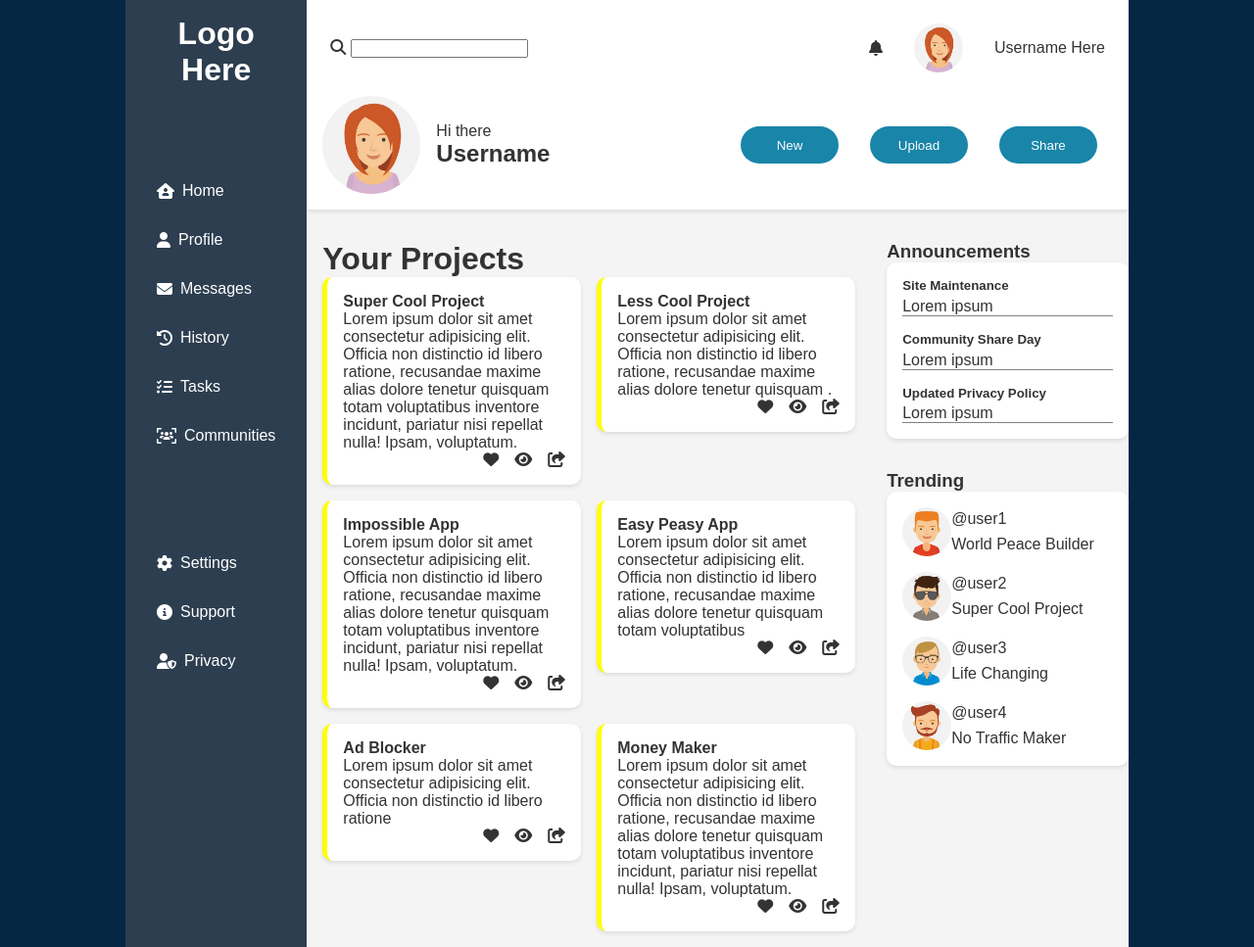
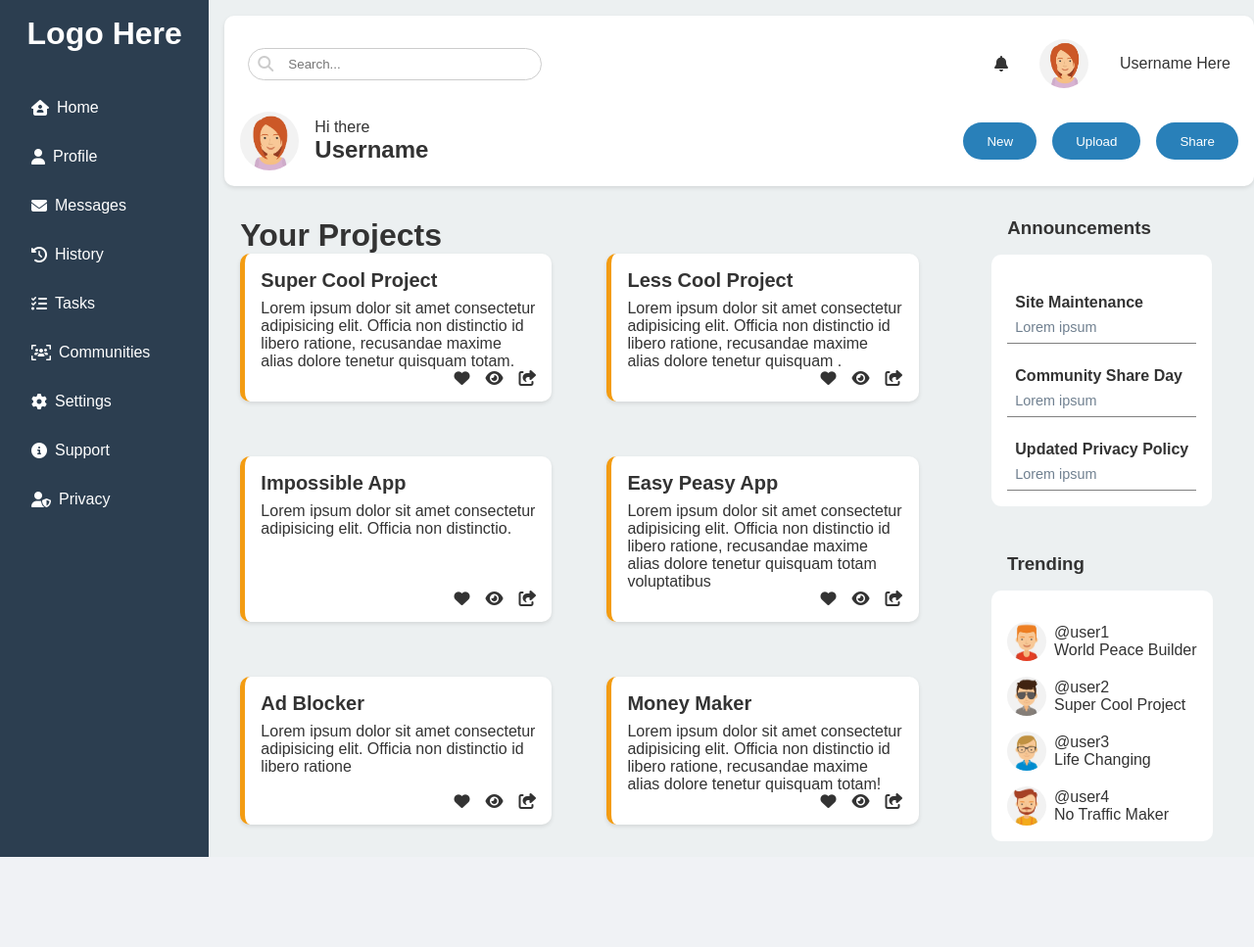
Before and after one commit to serena-peschiaroli/html-css-dashboard-template, a plain HTML site: page index.html in a window 1280 px wide. Shown: the whole page at 98% size. After the commit the page ends 875 px from the top, so only its background shows below. Drawn offline with Linux system fonts and the light colour scheme.

Commit message:
WIP: grids

```diff
--- a/index.html
+++ b/index.html
@@ -38,8 +38,8 @@
             <div class="header">
                 <div class="header-top">
                     <div class="search-wrapper">
-                        <i class="fa-solid fa-magnifying-glass"></i>
-                        <input type="text" class="search-bar">
+                        <input type="text" class="search-bar" placeholder="Search...">
+                        <i class="fa-solid fa-magnifying-glass search-icon"></i>
                     </div>
                     <div class="nav-wrapper">
                         <ul>
@@ -76,7 +76,8 @@
                                 <h4>Super Cool Project</h4>
                             </div>
                             <div class="card-body">
-                                <p>Lorem ipsum dolor sit amet consectetur adipisicing elit. Officia non distinctio id libero ratione, recusandae maxime alias dolore tenetur quisquam totam voluptatibus inventore incidunt, pariatur nisi repellat nulla! Ipsam, voluptatum.</p>
+                                <p>Lorem ipsum dolor sit amet consectetur adipisicing elit. Officia non distinctio id
+                                    libero ratione, recusandae maxime alias dolore tenetur quisquam totam.</p>
                             </div>
                             <div class="card-footer">
                                 <ul>
@@ -96,7 +97,8 @@
                                 <h4>Less Cool Project</h4>
                             </div>
                             <div class="card-body">
-                                <p>Lorem ipsum dolor sit amet consectetur adipisicing elit. Officia non distinctio id libero ratione, recusandae maxime alias dolore tenetur quisquam .</p>
+                                <p>Lorem ipsum dolor sit amet consectetur adipisicing elit. Officia non distinctio id
+                                    libero ratione, recusandae maxime alias dolore tenetur quisquam .</p>
                             </div>
                             <div class="card-footer">
                                 <ul>
@@ -116,7 +118,7 @@
                                 <h4>Impossible App</h4>
                             </div>
                             <div class="card-body">
-                                <p>Lorem ipsum dolor sit amet consectetur adipisicing elit. Officia non distinctio id libero ratione, recusandae maxime alias dolore tenetur quisquam totam voluptatibus inventore incidunt, pariatur nisi repellat nulla! Ipsam, voluptatum.</p>
+                                <p>Lorem ipsum dolor sit amet consectetur adipisicing elit. Officia non distinctio.</p>
                             </div>
                             <div class="card-footer">
                                 <ul>
@@ -136,7 +138,9 @@
                                 <h4>Easy Peasy App</h4>
                             </div>
                             <div class="card-body">
-                                <p>Lorem ipsum dolor sit amet consectetur adipisicing elit. Officia non distinctio id libero ratione, recusandae maxime alias dolore tenetur quisquam totam voluptatibus </p>
+                                <p>Lorem ipsum dolor sit amet consectetur adipisicing elit. Officia non distinctio id
+                                    libero ratione, recusandae maxime alias dolore tenetur quisquam totam voluptatibus
+                                </p>
                             </div>
                             <div class="card-footer">
                                 <ul>
@@ -156,7 +160,8 @@
                                 <h4>Ad Blocker</h4>
                             </div>
                             <div class="card-body">
-                                <p>Lorem ipsum dolor sit amet consectetur adipisicing elit. Officia non distinctio id libero ratione</p>
+                                <p>Lorem ipsum dolor sit amet consectetur adipisicing elit. Officia non distinctio id
+                                    libero ratione</p>
                             </div>
                             <div class="card-footer">
                                 <ul>
@@ -176,7 +181,8 @@
                                 <h4>Money Maker</h4>
                             </div>
                             <div class="card-body">
-                                <p>Lorem ipsum dolor sit amet consectetur adipisicing elit. Officia non distinctio id libero ratione, recusandae maxime alias dolore tenetur quisquam totam voluptatibus inventore incidunt, pariatur nisi repellat nulla! Ipsam, voluptatum.</p>
+                                <p>Lorem ipsum dolor sit amet consectetur adipisicing elit. Officia non distinctio id
+                                    libero ratione, recusandae maxime alias dolore tenetur quisquam totam!</p>
                             </div>
                             <div class="card-footer">
                                 <ul>
@@ -198,15 +204,15 @@
                     <div class="card">
                         <ul>
                             <li>
-                                <h5>Site Maintenance</h5>
+                                <h4>Site Maintenance</h4>
                                 <p>Lorem ipsum</p>
                             </li>
                             <li>
-                                <h5>Community Share Day</h5>
+                                <h4>Community Share Day</h4>
                                 <p>Lorem ipsum</p>
                             </li>
                             <li>
-                                <h5>Updated Privacy Policy</h5>
+                                <h4>Updated Privacy Policy</h4>
                                 <p>Lorem ipsum</p>
                             </li>
                         </ul>
--- a/styles/style.css
+++ b/styles/style.css
@@ -8,7 +8,7 @@
 /* layout */
 body {
     height: 100vh;
-    background-color: rgb(5, 39, 68);
+    background-color: #F0F2F5;
     color: #333;
     font-family: Arial, sans-serif;
 }
@@ -16,22 +16,23 @@ body {
 .container {
     display: grid;
     grid-template-columns: 1fr 5fr;
-    width: 80%;
-    margin: 0 auto;
+    width: 100%;
     height: 100vh;
 }
 
+/* LEFT SIDEBAR */
+
 .sidebar {
-    background-color: #2D3E50;
+    background-color: #2C3E50;
     color: white;
     display: flex;
     flex-direction: column;
-    gap: 5rem;
     padding: 1rem;
 }
 
 .logo {
     text-align: center;
+    margin-bottom: 2rem;
 }
 
 .actions ul,
@@ -47,24 +48,29 @@ body {
     display: flex;
     align-items: center;
     gap: 0.5rem;
+    transition: background-color 0.3s;
 }
 
 .actions ul li:hover,
 .settings ul li:hover {
-    background-color: #1b2a38;
+    background-color: #34495E;
 }
 
+/* BOARD AREA */
+
 .board {
-    background-color: #f4f4f4;
+    background-color: #ECF0F1;
     display: grid;
-    grid-template-rows: auto 2fr;
+    grid-template-rows: auto 1fr;
     grid-template-columns: 70% 30%;
     grid-template-areas:
         "header header"
         "main feeds";
     gap: 1rem;
-    padding-right: 1rem;
+    padding: 1rem;
 }
+
+/* HEADER */
 
 .header {
     grid-area: header;
@@ -74,6 +80,7 @@ body {
     flex-direction: column;
     gap: 1rem;
     box-shadow: 0 2px 4px rgba(0, 0, 0, 0.1);
+    border-radius: 10px;
 }
 
 .header-top {
@@ -83,40 +90,62 @@ body {
     padding: 0.5rem;
 }
 
+.search-wrapper {
+    position: relative;
+    width: 100%;
+    max-width: 300px;
+}
+
+.search-bar {
+    width: 100%;
+    padding: 0.5rem 1rem 0.5rem 2.5rem;
+    border-radius: 20px;
+    border: 1px solid #ccc;
+    outline: none;
+    transition: border-color 0.3s;
+}
+
+.search-bar:focus {
+    border-color: #2980B9;
+}
+
+.search-icon {
+    position: absolute;
+    top: 50%;
+    left: 10px;
+    transform: translateY(-50%);
+    color: #ccc;
+}
+
 .nav-wrapper {
     display: flex;
     justify-content: center;
     align-items: center;
 }
 
-.header-top ul{
-    display: flex;
-    justify-items: center;
-    align-content: center;
+.nav-wrapper li i {
+    transition: transform 0.3s;
+    cursor: pointer;
 }
 
-.header-top li {
-    display: flex;
-    flex-direction: row;
-    justify-content: center;
-    align-items: center;
-}
-
-.nav-avatar{
-    width: 50px;
-    height: 50px;
-    border-radius: 50%;
-}
-
-.user-avatar{
-    width: 100px;
-    height: 100px;
-    border-radius: 50%;
+.nav-wrapper li i:hover {
+    transform: translateY(-5px);
 }
 
 .header-top ul {
     display: flex;
     gap: 2rem;
+}
+
+.header-top li {
+    display: flex;
+    align-items: center;
+}
+
+.nav-avatar {
+    width: 50px;
+    height: 50px;
+    border-radius: 50%;
 }
 
 .header-bottom {
@@ -131,122 +160,151 @@ body {
     gap: 1rem;
 }
 
+.user-avatar {
+    width: 60px;
+    height: 60px;
+    border-radius: 50%;
+}
+
 .user {
     display: flex;
     flex-direction: column;
-    align-items: center;
 }
 
 .btn-wrapper {
+    display: flex;
+    gap: 1rem;
+}
 
-    display: flex;
-    flex-direction: row;
-    justify-content: center;
-    align-items: center;
-    gap: 2rem;
-    margin-right: 1rem;
-}
 .btn {
-    padding: 0.7rem;
-    width: 100px;
+    padding: 0.7rem 1.5rem;
     border-radius: 20px;
-    background-color: rgb(25, 133, 169);
-    cursor: pointer;
+    background-color: #2980B9;
     color: white;
     border: none;
+    cursor: pointer;
+    transition: background-color 0.3s, transform 0.3s;
 }
+
+.btn:hover {
+    background-color: #3498DB;
+    transform: scale(1.05);
+}
+
+/* MAIN */
 
 .main {
     grid-area: main;
     padding: 1rem;
-
 }
 
 .row {
     display: grid;
-    grid-template-columns: repeat(2, 1fr);
-    gap: 1rem;
+    grid-template-columns: repeat(auto-fill, minmax(300px, 1fr));
+    gap: 3.5rem;
 }
-.row .card {
-    display: grid;
+
+.card {
+    background-color: #fff;
+    padding: 1rem;
+    border-radius: 10px;
+}
+
+.col .card {
+    box-shadow: 0 2px 4px rgba(0, 0, 0, 0.1);
+    border-left: 5px solid #F39C12;
+    display: flex;
+    flex-direction: column;
+    justify-content: space-between;
+    height: 100%;
+}
+
+.card-title {
+    font-size: 1.25rem;
+    margin-bottom: 0.5rem;
+}
+
+.card-body {
+    flex: 1;
 }
 
 .card-footer ul {
     display: flex;
     justify-content: flex-end;
-    align-content: center;
     list-style-type: none;
     gap: 1rem;
 }
 
-.col .card {
-    background-color: #fff;
-    padding: 1rem;
-    box-shadow: 0 2px 4px rgba(0, 0, 0, 0.1);
-    border-left: 5px solid yellow;
+.card-footer ul li {
+    display: flex;
+    align-items: center;
+    transition: transform 0.3s;
+    cursor: pointer;
 }
 
-.card{
-    border-radius: 10px;
-
+.card-footer ul li:hover {
+    transform: translateY(-5px);
 }
 
+/* FEEDS */
 .feeds {
     grid-area: feeds;
     display: flex;
     flex-direction: column;
     gap: 2rem;
-    padding-top: 1rem;
-
+    justify-content: center;
+    align-items: center;
 }
 
-.announcements .card ul {
+.feeds h3{
+    padding: 1rem;
+}
+
+.announcements .card ul,
+.trending .card ul {
+    list-style-type: none;
+    padding: 0;
     display: flex;
     flex-direction: column;
     gap: 1rem;
-
+    margin-top: 1rem;
 }
 
-.announcements .card li{
+.announcements .card li {
     display: flex;
     flex-direction: column;
-    gap: 0.3rem;
+    gap: 0.5rem;
     border-bottom: 1px solid gray;
-
-
+    transition: transform 0.3s, background-color 0.3s;
+    cursor: pointer;
+    padding: 0.5rem;
 }
 
-.announcements .card,
-.trending .card {
-    background-color: #fff;
-    padding: 1rem;
-    box-shadow: 0 2px 4px rgba(0, 0, 0, 0.1);
+.announcements .card li:hover {
+    transform: translateY(-5px);
+    background-color: #F1F1F1;
 }
 
-.trending .card ul{
-    display: flex;
-    flex-direction: column;
-    justify-content: center;
-    align-items: flex-start;
-    gap: 1rem;
+.announcements .card p {
+    color: slategrey;
+    font-size: 0.9rem;
 }
 
 .trending .card ul li {
     display: flex;
     align-items: center;
-    justify-content: flex-start;
-}
-.trending .card ul li span {
-    display: flex;
-    flex-direction: column;
-    align-items: flex-start;
-    justify-content: center;
-    gap: 0.5rem;
-
 }
 
-.feed-avatar{
-    width: 50px;
-    height: 50px;
+.trending .card ul li span {
+    margin-left: 0.5rem;
+}
+
+.trending .card ul li:hover {
+    transform: translateY(-5px);
+}
+
+.feed-avatar {
+    width: 40px;
+    height: 40px;
     border-radius: 50%;
 }
```
